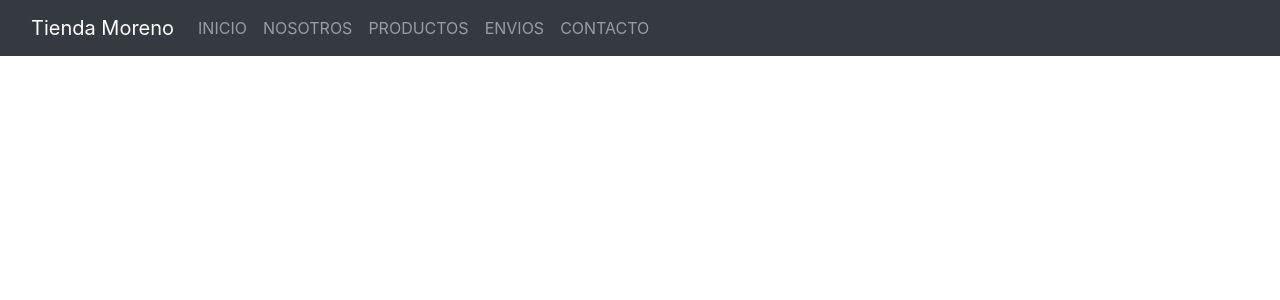
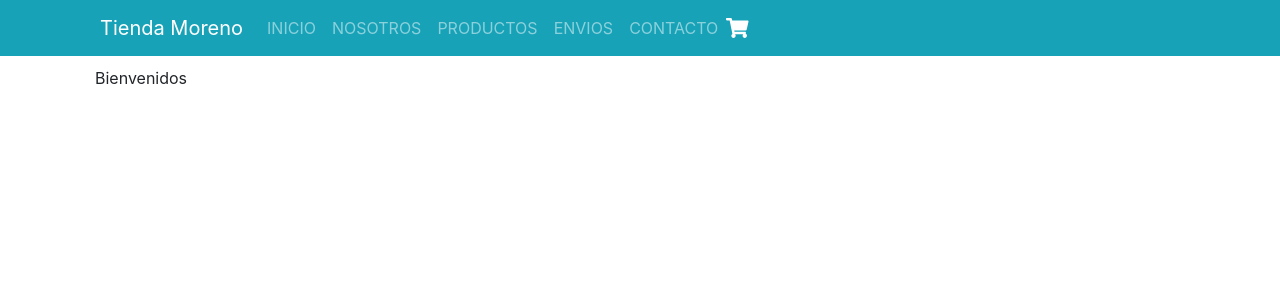
Before and after one commit to julianorozco/tiendamoreno, a React (Create React App) app: page / in a window 1280 px wide. Shown: the top 300 px of the page. Built offline with nearby package versions, Linux system fonts and the light colour scheme.

Commit message:
Estilos y Home

```diff
--- a/package.json
+++ b/package.json
@@ -3,6 +3,9 @@
   "version": "0.1.0",
   "private": true,
   "dependencies": {
+    "@fortawesome/fontawesome-svg-core": "^1.2.35",
+    "@fortawesome/free-solid-svg-icons": "^5.15.3",
+    "@fortawesome/react-fontawesome": "^0.1.14",
     "@testing-library/jest-dom": "^5.12.0",
     "@testing-library/react": "^11.2.7",
     "@testing-library/user-event": "^12.8.3",
@@ -11,6 +14,7 @@
     "react-bootstrap": "^1.6.1",
     "react-dom": "^17.0.2",
     "react-scripts": "4.0.3",
+    "sass": "^1.34.1",
     "web-vitals": "^1.1.2"
   },
   "scripts": {
--- a/src/App.jsx
+++ b/src/App.jsx
@@ -1,10 +1,7 @@
-import './App.css';
-import 'bootstrap/dist/css/bootstrap.min.css';
-import { NavBar } from "./components/NavBar";
+import "./App.css";
+import { HomeContainer } from "./containers/HomeContainer/index";
 
 function App() {
-  return (
-      <NavBar />
-  );
+  return <HomeContainer />;
 }
 export default App;
--- /dev/null
+++ b/src/components/CartWidget/index.jsx
@@ -0,0 +1,12 @@
+import { FontAwesomeIcon } from "@fortawesome/react-fontawesome";
+import { faShoppingCart } from "@fortawesome/free-solid-svg-icons";
+
+export const CartWidget = () => {
+  return (
+    <div>
+      <a href="-" className="navbar-brand">
+        <FontAwesomeIcon icon={faShoppingCart} />
+      </a>
+    </div>
+  );
+};
--- /dev/null
+++ b/src/components/ItemListContainer/index.jsx
@@ -0,0 +1,8 @@
+import "./styles.scss";
+export const ItemListContainer = () => {
+  return (
+    <div className="container">
+      <p className="titulo">Bienvenidos</p>
+    </div>
+  );
+};
--- /dev/null
+++ b/src/components/ItemListContainer/styles.scss
@@ -0,0 +1,3 @@
+.titulo {
+  padding: 10px;
+}
--- a/src/components/NavBar.jsx
+++ /dev/null
@@ -1,31 +0,0 @@
-export const NavBar = () => {
-    return (
-    <nav class="navbar navbar-expand-lg navbar-dark bg-dark">
-        <div class="container-fluid">
-            <a class="navbar-brand" href="-">Tienda Moreno</a>
-            <button class="navbar-toggler" type="button" data-bs-toggle="collapse" data-bs-target="#navbarNav" aria-controls="navbarNav" aria-expanded="false" aria-label="Toggle navigation">
-                <span class="navbar-toggler-icon"></span>
-                </button>
-                <div class="collapse navbar-collapse" id="navbarNav">
-                    <ul class="navbar-nav">
-                        <li class="nav-item">
-                            <a class="nav-link" aria-current="page" href="-">INICIO</a>
-                            </li>
-                            <li class="nav-item">
-                                <a class="nav-link" href="-">NOSOTROS</a>
-                                </li>
-                                <li class="nav-item">
-                                    <a class="nav-link" href="-">PRODUCTOS</a>
-                                    </li>
-                                    <li class="nav-item">
-                                        <a class="nav-link" href="-" tabindex="-1" aria-disabled="true">ENVIOS</a>
-                                        </li>
-                                        <li class="nav-item">
-                                        <a class="nav-link" href="-" tabindex="-1" aria-disabled="true">CONTACTO</a>
-                                        </li>
-                                        </ul>
-                                        </div>
-                                        </div>
-    </nav>
-    )
-}
--- /dev/null
+++ b/src/components/NavBar/index.jsx
@@ -0,0 +1,66 @@
+import { CartWidget } from "../CartWidget";
+
+export const NavBar = () => {
+  return (
+    <nav className="navbar navbar-expand-lg navbar-dark bg-info">
+      <div className="container">
+        <div className="container-fluid">
+          <a className="navbar-brand" href="-">
+            Tienda Moreno
+          </a>
+          <button
+            className="navbar-toggler"
+            type="button"
+            data-bs-toggle="collapse"
+            data-bs-target="#navbarNav"
+            aria-controls="navbarNav"
+            aria-expanded="false"
+            aria-label="Toggle navigation"
+          >
+            <span className="navbar-toggler-icon"></span>
+          </button>
+          <div className="collapse navbar-collapse" id="navbarNav">
+            <ul className="navbar-nav">
+              <li className="nav-item">
+                <a className="nav-link" aria-current="page" href="-">
+                  INICIO
+                </a>
+              </li>
+              <li className="nav-item">
+                <a className="nav-link" href="-">
+                  NOSOTROS
+                </a>
+              </li>
+              <li className="nav-item">
+                <a className="nav-link" href="-">
+                  PRODUCTOS
+                </a>
+              </li>
+              <li className="nav-item">
+                <a
+                  className="nav-link"
+                  href="-"
+                  tabIndex="-1"
+                  aria-disabled="true"
+                >
+                  ENVIOS
+                </a>
+              </li>
+              <li className="nav-item">
+                <a
+                  className="nav-link"
+                  href="-"
+                  tabIndex="-1"
+                  aria-disabled="true"
+                >
+                  CONTACTO
+                </a>
+              </li>
+            </ul>
+            <CartWidget />
+          </div>
+        </div>
+      </div>
+    </nav>
+  );
+};
--- /dev/null
+++ b/src/containers/HomeContainer/index.jsx
@@ -0,0 +1,12 @@
+import "bootstrap/dist/css/bootstrap.min.css";
+import { NavBar } from "../../components/NavBar";
+import { ItemListContainer } from "../../components/ItemListContainer";
+
+export const HomeContainer = () => {
+  return (
+    <div>
+      <NavBar />
+      <ItemListContainer />
+    </div>
+  );
+};
```
Also changed, not shown: 1 other file (tests, documents, lock files or other folders).
